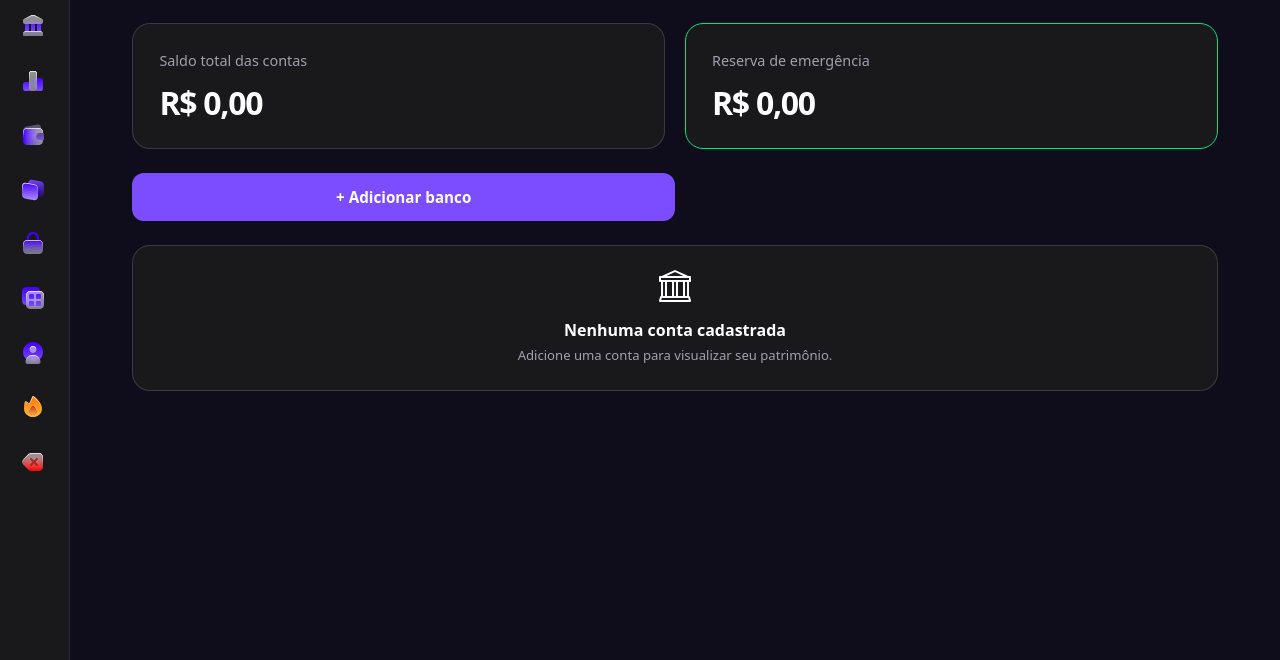
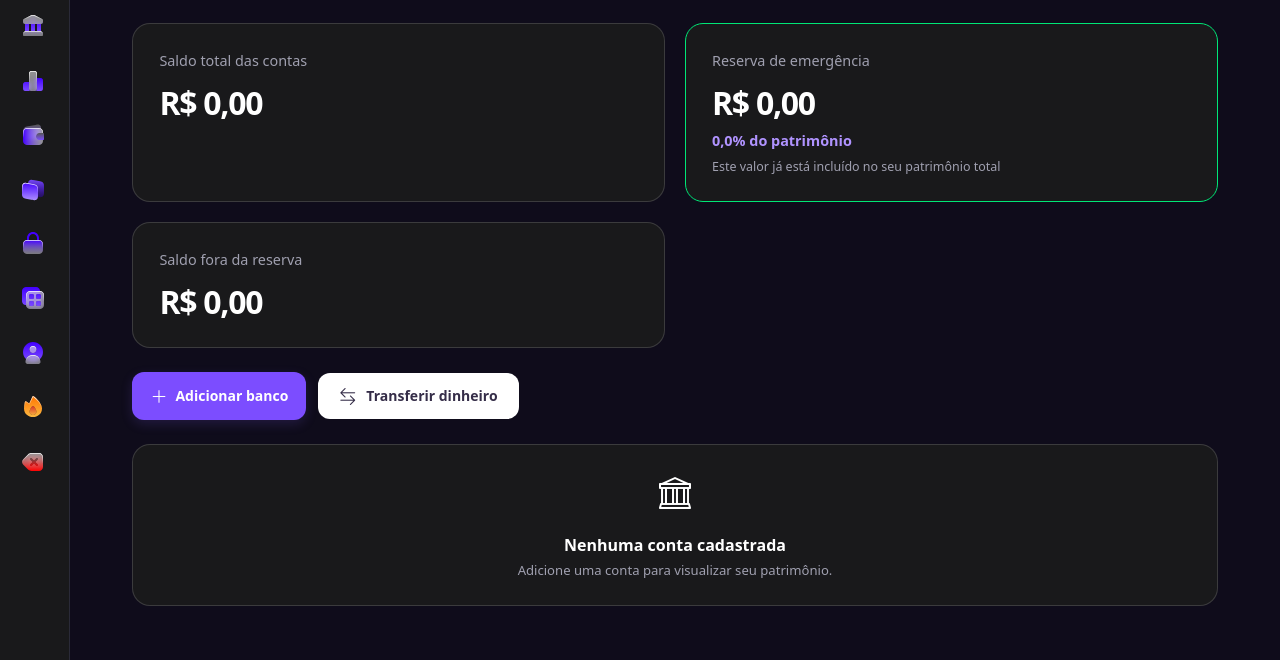
Before and after one commit to migueldinois/DuckFy, a Flask app: page /contas in a window 1280 px wide. Shown: the part 137-797 px from the top of the page. Run offline with Flask 3, Linux system fonts and the light colour scheme; the visitor is signed in with stand-in values (Sample User, id 1); data that the repository does not hold is empty; parts of the project's set-up code (start-up, migrations or seed data) failed here and were passed over.

Commit message:
feat: Adiciona funcionalidade de transferência entre contas e aprimorar o gerenciamento de contas.

```diff
--- a/app.py
+++ b/app.py
@@ -104,22 +104,61 @@ def privacidade():
 
 @app.route('/contas')
 def contas():
-    if "usuario" not in session:
+    if "usuario" not in session or not session.get('id_usuario'):
         flash("Você precisa estar logado para acessar as contas!", "error")
         return redirect('/login')
 
-    id_usuario = session.get('id_usuario')
+    id_usuario = session['id_usuario']
 
-    lista_contas = ContaBancaria.buscar_todas_por_usuario(id_usuario)
+    lista_contas = ContaBancaria.buscar_com_alocacao_reserva(id_usuario)
     total_contas = ContaBancaria.calcular_patrimonio_total(id_usuario)
+    reserva = Reserva.obter_reserva(id_usuario)
+    total_reservado = Decimal(str(reserva['valor_atual'] or 0)) if reserva else Decimal('0')
+    patrimonio = Decimal(str(total_contas or 0))
+    saldo_fora_reserva = patrimonio - total_reservado
+    porcentagem_reservada = (
+        (total_reservado / patrimonio) * 100
+        if patrimonio > 0 else Decimal('0')
+    )
 
-    patrimonio_fmt = f"{total_contas:,.2f}".replace(',', 'X').replace('.', ',').replace('X', '.')
+    def formatar_moeda(valor):
+        return f"{valor:,.2f}".replace(',', 'X').replace('.', ',').replace('X', '.')
 
     return render_template(
         'contas.html',
         contas_bancarias=lista_contas,
-        patrimonio_total=patrimonio_fmt
+        patrimonio_total=formatar_moeda(patrimonio),
+        reserva_total=formatar_moeda(total_reservado),
+        saldo_fora_reserva=formatar_moeda(saldo_fora_reserva),
+        porcentagem_reservada=porcentagem_reservada
     )
+
+@app.post("contas/<int:id_conta>/transferir")
+def transferir_dinheiro(id_conta):
+    if "usuario" not in session or not session.get("id_usuario"):
+        flash("Faça login novamente.", "error")
+        return redirect(url_for('login'))
+
+    id_usuario = session['id_usuario']
+    valor_transferencia = request.form.get('valor_transferencia', '').replace(',', '.')
+    id_conta_destino = request.form.get('id_conta_destino')
+
+    try:
+        valor_transferencia = Decimal(valor_transferencia)
+        if valor_transferencia <= 0:
+            raise ValueError("O valor da transferência deve ser maior que zero.")
+    except (InvalidOperation, ValueError):
+        flash("Informe um valor válido para a transferência.", "error")
+        return redirect(url_for('contas'))
+
+    sucesso = ContaBancaria.transferir_dinheiro(id_conta, id_conta_destino, id_usuario, valor_transferencia)
+
+    if sucesso:
+        flash(f'Transferência de R$ {valor_transferencia:.2f} realizada com sucesso!', 'success')
+    else:
+        flash("Não foi possível realizar a transferência. Verifique os dados e tente novamente.", "error")
+
+    return redirect(url_for('contas'))
 
 @app.post("/contas/<int:id_conta>/editar")
 def editar_conta(id_conta):
--- a/static/css/contas.css
+++ b/static/css/contas.css
@@ -80,6 +80,22 @@
 
 .pagina-patrimonio .card-reserva {
   border-color: var(--accent-primary);
+}
+
+.pagina-patrimonio .card-detalhe-reserva {
+  display: block;
+  margin-top: 8px;
+  color: var(--brand-secondary);
+  font-size: .9rem;
+  font-weight: 650;
+  font-variant-numeric: tabular-nums;
+}
+
+.pagina-patrimonio .aviso-reserva {
+  margin-top: 6px;
+  color: var(--text-muted);
+  font-size: .78rem;
+  line-height: 1.4;
 }
 
 /* Botões */
@@ -185,6 +201,15 @@
   margin-top: 4px;
   color: var(--text-muted);
   font-size: .82rem;
+  overflow-wrap: anywhere;
+}
+
+.pagina-patrimonio .alocacao-reserva {
+  display: block;
+  margin-top: 5px;
+  color: var(--brand-secondary);
+  font-size: .78rem;
+  font-variant-numeric: tabular-nums;
   overflow-wrap: anywhere;
 }
 
@@ -413,3 +438,75 @@
 .btn-confirmar-exclusao:not(:disabled):hover {
     background: #c93636;
 }
+
+
+.acoes-patrimonio {
+    display: flex;
+    align-items: center;
+    flex-wrap: wrap;
+    gap: 12px;
+}
+
+.btn-acao-patrimonio {
+    display: inline-flex;
+    align-items: center;
+    justify-content: center;
+    gap: 10px;
+    min-height: 46px;
+    padding: 0 20px;
+    border: 1px solid transparent;
+    border-radius: 12px;
+    font-family: inherit;
+    font-size: 14px;
+    font-weight: 600;
+    line-height: 1;
+    cursor: pointer;
+    transition: background-color 0.2s ease, border-color 0.2s ease,
+                transform 0.2s ease, box-shadow 0.2s ease;
+}
+
+.btn-acao-patrimonio i {
+    font-size: 17px;
+}
+
+.btn-acao-patrimonio:hover {
+    transform: translateY(-1px);
+}
+
+.btn-acao-patrimonio:focus-visible {
+    outline: 3px solid rgba(124, 92, 230, 0.3);
+    outline-offset: 3px;
+}
+
+.btn-adicionar-banco {
+    background: #7856e8;
+    color: #fff;
+    box-shadow: 0 4px 12px rgba(120, 86, 232, 0.18);
+}
+
+.btn-adicionar-banco:hover {
+    background: #6845d6;
+    box-shadow: 0 6px 16px rgba(120, 86, 232, 0.25);
+}
+
+.btn-transferir-dinheiro {
+    background: var(--card-bg, #fff);
+    color: var(--text-color, #352d48);
+    border-color: var(--border-color, #e5e0ef);
+}
+
+.btn-transferir-dinheiro:hover {
+    background: var(--hover-bg, #f7f4ff);
+    border-color: #b9a7f5;
+}
+
+@media (max-width: 576px) {
+    .acoes-patrimonio {
+        display: grid;
+        grid-template-columns: 1fr;
+    }
+
+    .btn-acao-patrimonio {
+        width: 100%;
+    }
+}
--- /dev/null
+++ b/templates/components/modal_transferir_contas.html
@@ -0,0 +1,121 @@
+<div id="modalTransferirContas" class="duckfy-modal">
+    <div class="dash-card modal-content">
+        <div class="d-flex justify-content-between align-items-center mb-3">
+            <h3 class="card-section-title m-0">Transferir dinheiro</h3>
+            <button type="button" class="btn-close-custom" data-close-modal>&times;</button>
+        </div>
+
+        <form action="{{ url_for('transferir_contas') }}" method="POST" id="formTransferirContas">
+            <div class="mb-3">
+                <label for="conta_origem" class="card-subtitle d-block mb-1">
+                    Conta de origem
+                </label>
+
+                <div class="input-icon-wrapper">
+                    <select
+                        name="id_conta_origem"
+                        id="conta_origem"
+                        class="search-input"
+                        required>
+                        <option value="" disabled selected>Selecione de onde retirar</option>
+                        {% for conta in contas %}
+                            <option
+                                value="{{ conta.id_conta }}"
+                                data-saldo="{{ conta.saldo_atual }}">
+                                {{ conta.nome_conta }}
+                            </option>
+                        {% endfor %}
+                    </select>
+                </div>
+
+                <small class="card-subtitle d-block mt-1" id="saldoContaOrigem"></small>
+            </div>
+
+            <div class="d-flex justify-content-center align-items-center my-3">
+                <button
+                    type="button"
+                    class="btn-alternar-contas"
+                    id="btnAlternarContas"
+                    title="Alternar contas"
+                    aria-label="Alternar conta de origem e destino">
+                    <img
+                        src="{{ url_for('static', filename='img/icons/alternar.svg') }}"
+                        alt=""
+                        class="icon-alternar-contas">
+                </button>
+            </div>
+
+            <div class="mb-3">
+                <label for="conta_destino" class="card-subtitle d-block mb-1">
+                    Conta de destino
+                </label>
+
+                <div class="input-icon-wrapper">
+                    <select
+                        name="id_conta_destino"
+                        id="conta_destino"
+                        class="search-input"
+                        required>
+                        <option value="" disabled selected>Selecione para onde enviar</option>
+                        {% for conta in contas %}
+                            <option
+                                value="{{ conta.id_conta }}"
+                                data-saldo="{{ conta.saldo_atual }}">
+                                {{ conta.nome_conta }}
+                            </option>
+                        {% endfor %}
+                    </select>
+                </div>
+
+                <small class="card-subtitle d-block mt-1" id="saldoContaDestino"></small>
+            </div>
+
+            <div class="mb-3">
+                <label for="valor_transferencia" class="card-subtitle d-block mb-1">
+                    Valor da transferência (R$)
+                </label>
+
+                <div class="input-icon-wrapper">
+                    <input
+                        type="number"
+                        name="valor"
+                        id="valor_transferencia"
+                        class="search-input"
+                        placeholder="0,00"
+                        min="0.01"
+                        step="0.01"
+                        required>
+                </div>
+            </div>
+
+            <div class="dash-card mb-3" id="resumoTransferencia" hidden>
+                <div class="d-flex justify-content-between align-items-center mb-2">
+                    <span class="card-subtitle">Saldo restante na origem</span>
+                    <strong id="novoSaldoOrigem">R$ 0,00</strong>
+                </div>
+
+                <div class="d-flex justify-content-between align-items-center">
+                    <span class="card-subtitle">Saldo final no destino</span>
+                    <strong id="novoSaldoDestino">R$ 0,00</strong>
+                </div>
+            </div>
+
+            <p class="card-subtitle mb-3">
+                A transferência movimenta o dinheiro entre suas contas e não aumenta nem diminui seu patrimônio total.
+            </p>
+
+            <div class="d-flex gap-2 mt-3">
+                <button
+                    type="button"
+                    class="btn-close-custom w-100"
+                    data-close-modal>
+                    Cancelar
+                </button>
+
+                <button type="submit" class="btn-purple-action w-100">
+                    Transferir dinheiro
+                </button>
+            </div>
+        </form>
+    </div>
+</div>
--- a/templates/contas.html
+++ b/templates/contas.html
@@ -1,4 +1,4 @@
-{% include 'components/modal_adicionar_banco.html' %}
+
 
 
 {% extends 'layout.html' %}
@@ -12,6 +12,7 @@
 {% block content %}
 {% include 'components/modal_adicionar_banco.html' %}
 {% include 'components/modal_editar_conta.html' %}
+{% include 'components/modal_transferir_contas.html' %}
 <main class="pagina-patrimonio">
 
   <!-- Cabeçalho -->
@@ -47,13 +48,31 @@
       <h2 class="card-valor">
         R$ {{ reserva_total|default('0,00', true) }}
       </h2>
+      <span class="card-detalhe-reserva">
+        {{ '%.1f'|format(porcentagem_reservada|default(0, true))|replace('.', ',') }}% do patrimônio
+      </span>
+      <p class="aviso-reserva mb-0">Este valor já está incluído no seu patrimônio total</p>
+    </article>
+
+    <article class="card-patrimonio">
+      <span class="card-rotulo">Saldo fora da reserva</span>
+      <h2 class="card-valor">
+        R$ {{ saldo_fora_reserva|default('0,00', true) }}
+      </h2>
     </article>
   </section>
 
   <!-- Ações -->
-  <section class="mb-4">
-    <button type="button" class="btn-purple-action" data-open-modal="modalAdicionarBanco">
-      + Adicionar banco
+
+  <section class="acoes-patrimonio mb-4">
+    <button type="button" class="btn-acao-patrimonio btn-adicionar-banco" data-open-modal="modalAdicionarBanco">
+      <i class="bi bi-plus-lg" aria-hidden="true"></i>
+      <span>Adicionar banco</span>
+    </button>
+
+    <button type="button" class="btn-acao-patrimonio btn-transferir-dinheiro" data-open-modal="modalTransferirContas">
+      <i class="bi bi-arrow-left-right" aria-hidden="true"></i>
+      <span>Transferir dinheiro</span>
     </button>
   </section>
 
@@ -85,6 +104,11 @@
           <span class="tipo-banco">
             {{ conta.tipo_conta }}
           </span>
+          {% if conta.valor_alocado|default(0, true)|float > 0 %}
+          <span class="alocacao-reserva">
+            Na reserva: R$ {{ '%.2f'|format(conta.valor_alocado|float)|replace('.', ',') }}
+          </span>
+          {% endif %}
         </div>
 
       </div>
```
Also changed, not shown: model/contas_bancarias.py (+28 -0 lines), model/reserva_emergencia.py (+59 -9 lines), static/img/icons/alternar.svg (added). Lines whose indentation alone changed are shown as unchanged.
